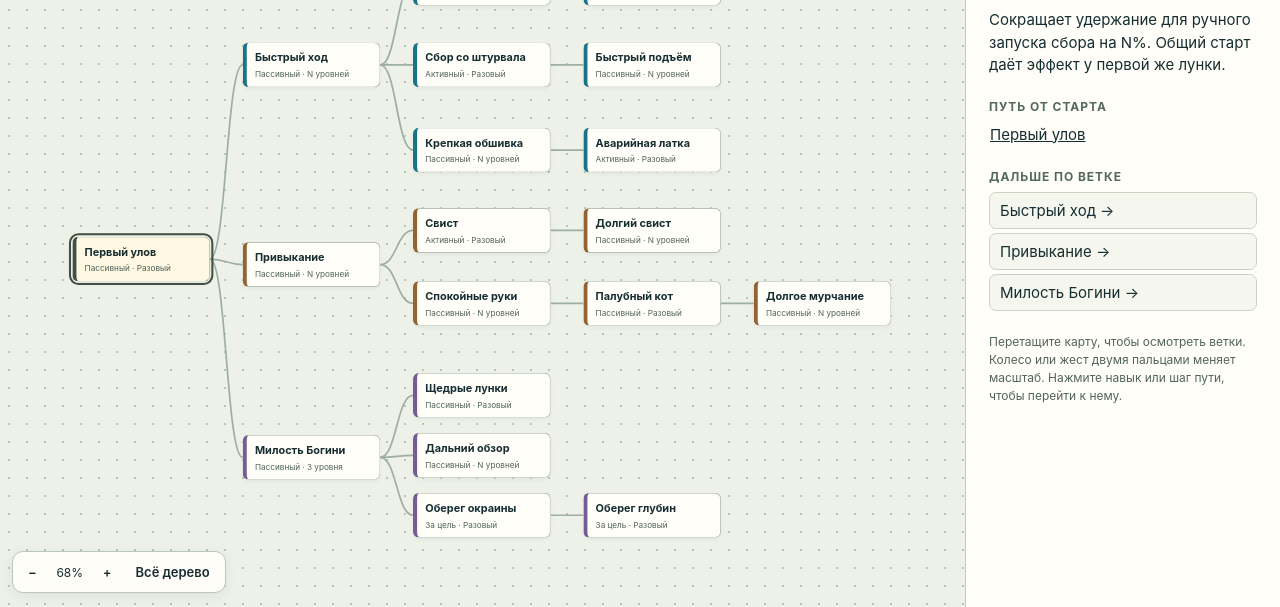
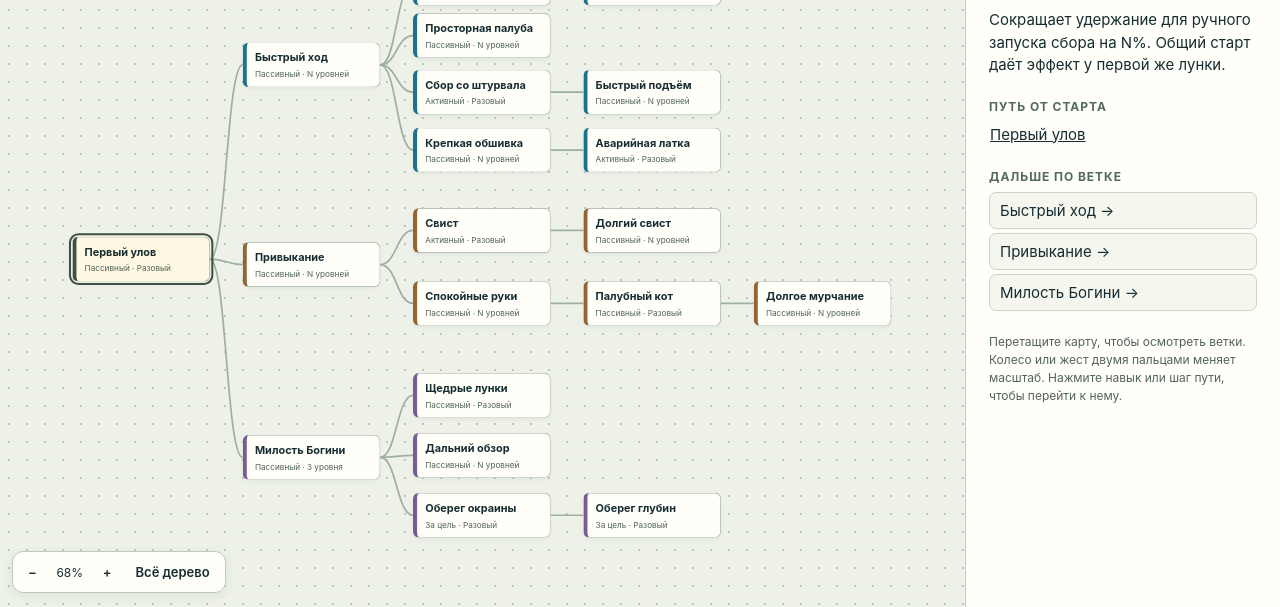
Before and after one commit to peta562/limb-skill-tree, a plain HTML site: page index.html in a window 1280 px wide. Shown: the part 193-800 px from the top of the page. Drawn offline with Linux system fonts and the light colour scheme.

Commit message:
Add open deck capacity and exclude the hold from current storage

```diff
--- a/index.html
+++ b/index.html
@@ -6,9 +6,9 @@ const nodes=[
   {"name":"Первый улов","parent":-1,"branch":0,"y":450,"ranks":1,"level":0,"detail":"сокращает удержание для ручного запуска сбора на N%. Общий старт даёт эффект у первой же лунки.","kind":"Пассивный"},
   {"name":"Быстрый ход","parent":0,"branch":1,"y":165,"ranks":"N","level":1,"detail":"повышает скорость вперёд на N%. Сокращает дорогу до лунки и обратно при любом выборе оснастки.","kind":"Пассивный"},
   {"name":"Палубная клетка","parent":1,"branch":1,"y":45,"ranks":1,"level":2,"detail":"Добавляет клетку на N зайцев. Зайцы видны в клетке и сидят спокойно.","kind":"Пассивный"},
-  {"name":"Вторая клетка","parent":2,"branch":1,"y":45,"ranks":1,"level":3,"detail":"добавляет ещё N безопасных мест. Полезна, когда первая регулярно заполняется. Приоритет размещения по GDD Storage — трюм, клетки, верхняя палуба. Трюм появляется с новой лодкой.","kind":"Пассивный"},
-  {"name":"Сбор со штурвала","parent":1,"branch":1,"y":165,"ranks":1,"level":2,"detail":"У штурвала появляется рычаг рыболовной сети. Подведи борт к лунке: доступная цель подсветится. По нажатию рычага сеть раскроется между бортом и лункой. Пока лодка в зоне вылова, лебёдка автоматически поднимает по зайцу каждые N секунд. Зайцы занимают свободные места по обычному приоритету. Игрок всё время управляет лодкой. Когда лунка опустеет, места закончатся или лодка выйдет из зоны, сеть втянется. Оставшихся зайцев можно забрать следующим заходом.","kind":"Активный"},
-  {"name":"Быстрый подъём","parent":4,"branch":1,"y":165,"ranks":"N","level":3,"detail":"Сокращает интервал между посадками на N% при ручном вылове и при работе сети.","kind":"Пассивный"},
+  {"name":"Вторая клетка","parent":2,"branch":1,"y":45,"ranks":1,"level":3,"detail":"Добавляет ещё N безопасных мест. Улов сначала занимает свободные места в клетках, затем попадает на открытую палубу.","kind":"Пассивный"},
+  {"name":"Сбор со штурвала","parent":1,"branch":1,"y":205,"ranks":1,"level":2,"detail":"У штурвала появляется рычаг рыболовной сети. Подведи борт к лунке: доступная цель подсветится. По нажатию рычага сеть раскроется между бортом и лункой. Пока лодка в зоне вылова, лебёдка автоматически поднимает по зайцу каждые N секунд. Зайцы занимают свободные места по обычному приоритету. Игрок всё время управляет лодкой. Когда лунка опустеет, места закончатся или лодка выйдет из зоны, сеть втянется. Оставшихся зайцев можно забрать следующим заходом.","kind":"Активный"},
+  {"name":"Быстрый подъём","parent":4,"branch":1,"y":205,"ranks":"N","level":3,"detail":"Сокращает интервал между посадками на N% при ручном вылове и при работе сети.","kind":"Пассивный"},
   {"name":"Крепкая обшивка","parent":1,"branch":1,"y":290,"ranks":"N","level":2,"detail":"повышает максимум прочности на N%. Открывает путь для игрока, который рискует потерять улов на обратной дороге.","kind":"Пассивный"},
   {"name":"Аварийная латка","parent":6,"branch":1,"y":290,"ranks":1,"level":3,"detail":"Герой на палубе восстанавливает N% максимальной прочности. Запас на заплыв — N применений.","kind":"Активный"},
   {"name":"Привыкание","parent":0,"branch":2,"y":458,"ranks":"N","level":1,"detail":"даёт каждому зайцу на открытой палубе дополнительные N с спокойствия после посадки. Входной навык позволяет закончить манёвр подле лунки.","kind":"Пассивный"},
@@ -21,7 +21,8 @@ const nodes=[
   {"name":"Щедрые лунки","parent":14,"branch":3,"y":650,"ranks":1,"level":2,"detail":"Показывает на мини-карте, сколько зайцев осталось в каждой видимой лунке. Помогает выбрать цель с учётом расстояния и свободных мест.","kind":"Пассивный"},
   {"name":"Дальний обзор","parent":14,"branch":3,"y":738,"ranks":"N","level":2,"detail":"Увеличивает радиус мини-карты на N%. После «Милости Богини» помогает выбирать следующие лунки на большем расстоянии.","kind":"Пассивный"},
   {"name":"Оберег окраины","parent":14,"branch":3,"y":826,"ranks":1,"level":2,"detail":"Узел прогресса для первого нового региона. Предлагаемая цель — доставить в хаб N зайцев из стартового региона. Формат доступа и эффект оберега зависят от решения по локациям в ТЗ.","kind":"За цель"},
-  {"name":"Оберег глубин","parent":17,"branch":3,"y":826,"ranks":1,"level":3,"detail":"Следующий региональный рубеж после «Оберега окраины». Предлагаемая цель — доставить в хаб N зайцев из уже доступного региона. Эффект зависит от решения по локациям в ТЗ.","kind":"За цель"}
+  {"name":"Оберег глубин","parent":17,"branch":3,"y":826,"ranks":1,"level":3,"detail":"Следующий региональный рубеж после «Оберега окраины». Предлагаемая цель — доставить в хаб N зайцев из уже доступного региона. Эффект зависит от решения по локациям в ТЗ.","kind":"За цель"},
+  {"name":"Просторная палуба","parent":1,"branch":1,"y":122,"ranks":"N","level":2,"detail":"Каждый уровень добавляет N мест на открытой палубе. Лодка может забрать больше зайцев за рейс. Зайцы на этих местах свободно двигаются, могут сбежать или прогрызть обшивку. Для безопасной перевозки служат клетки.","kind":"Пассивный"}
 ];
 function rankLabel(n){return n.ranks===1?'Разовый':n.ranks===3?'3 уровня':'N уровней'}
 const labels=['Старт','Лодка','Уход за зайцами','Благословения Богини'],colors=['#405044','#19738b','#936431','#765c95'],q=s=>document.querySelector(s),world=q('#world'),surface=q('#surface'),edges=q('#edges'),buttons=[],paths=[];let current=0,scale=1,tx=0,ty=0;
```
